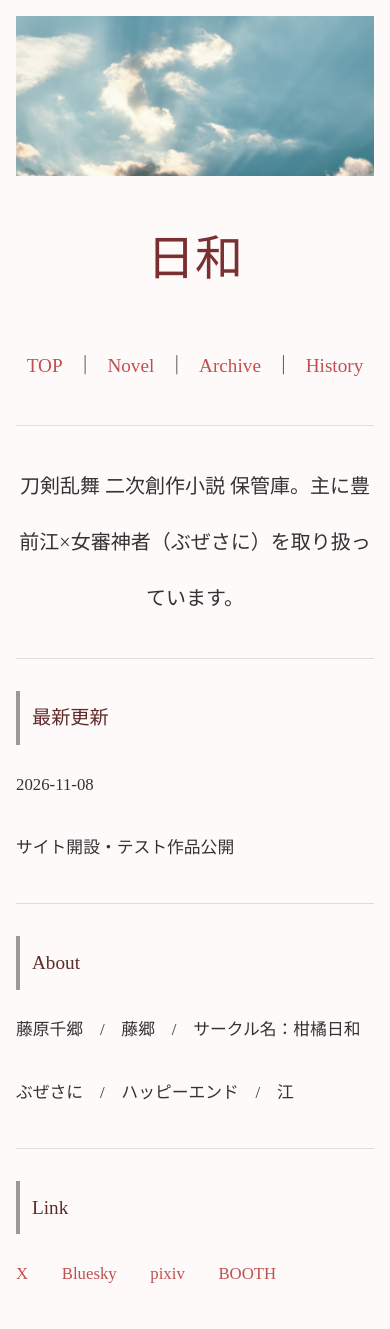
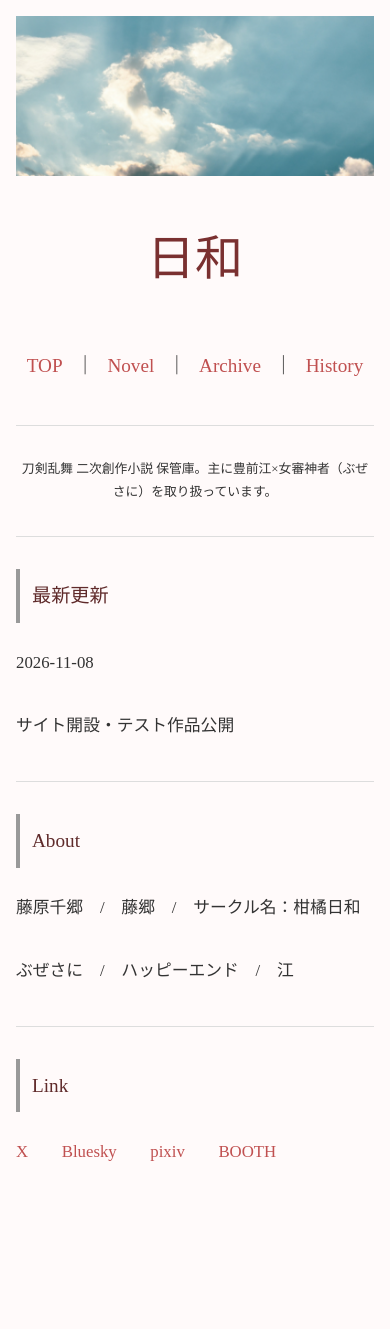
Before and after one commit to fjst160/lemon160, a Jekyll site: the page built from index.md, in a window 390 px wide. Built offline with Jekyll 4.4.1, drawn with Linux system fonts in a browser that asks for light colours; after the commit the page ends 1207 px from its top, so only the background shows below that.

Commit message:
Update style.css

```diff
--- a/assets/style.css
+++ b/assets/style.css
@@ -230,17 +230,9 @@ a:hover{
         font-size: 1.8rem;
     }
 
-}
-
-
-
-@media screen and (max-width: 768px){
-
-    ...
-
     .intro{
-        font-size: 0.85rem;
-        line-height: 2;
+        font-size: 0.8rem;
+        line-height: 1.8;
     }
 
 }
```
